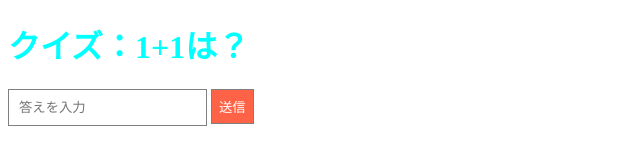
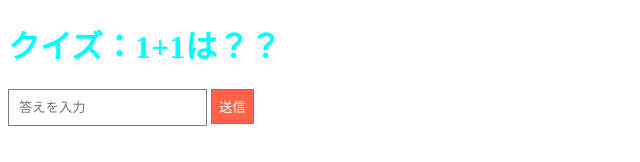
Before and after one commit to inazawar/node_web_server, a website: page public/index.html in a window 1280 px wide. Shown: the full height of the page, 0-640 px from the left. Drawn offline with Linux system fonts and the light colour scheme.

Commit message:
?を追加

```diff
--- a/public/index.html
+++ b/public/index.html
@@ -5,7 +5,7 @@
         <script src="js/app.js"></script>
     </head>
     <body>
-        <h1>クイズ：1+1は？</h1>
+        <h1>クイズ：1+1は？？</h1>
         <form action="/api/v1/quiz" method="POST">
             <input type="text" name="answer" placeholder="答えを入力" />
             <button tyoe="submit">送信</button>
```
